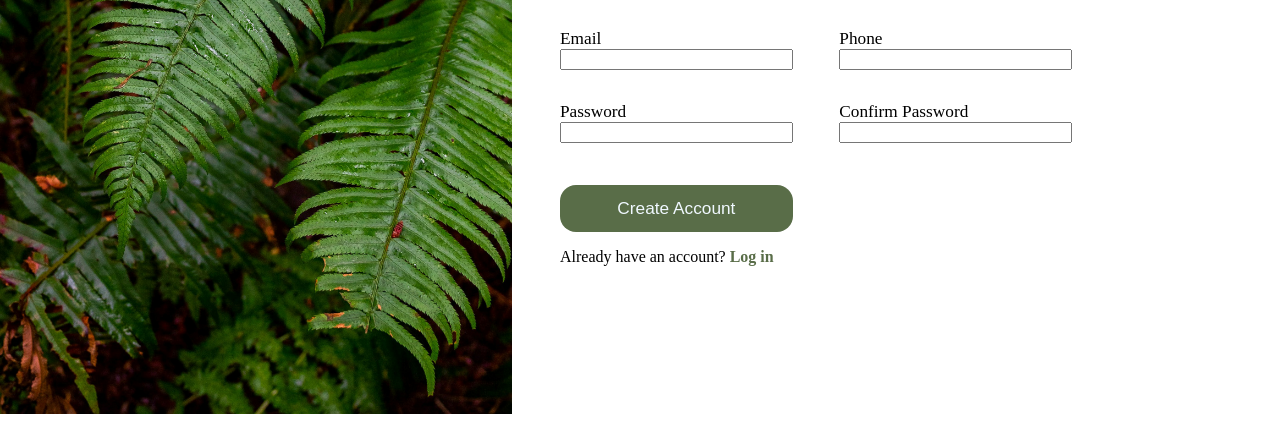
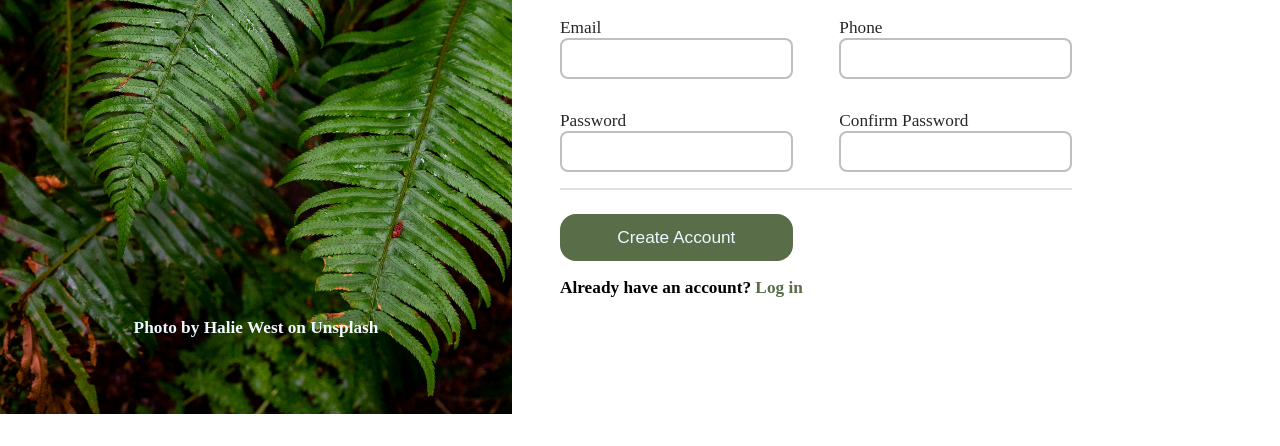
Before and after one commit to gsytnik/odin-signup-form, a plain HTML site: page index.html in a window 1280 px wide. Shown: the part 354-800 px from the top of the page. Drawn offline with Linux system fonts and the light colour scheme.

Commit message:
2/3 of the way there

```diff
--- a/index.html
+++ b/index.html
@@ -11,7 +11,7 @@
     <div id="leftSide">
         <div id="logoDiv"><img src="./img/odin-lined.png" alt="Odin Logo" id="logo" width="1rem" height="auto"><h1>ODIN</h1></div>
         <img src="./img/ferns-odin-project.jpg" alt="Giant ferns image" id="fernBG" width="800px" height="auto">
-
+        <p id="creds">Photo by Halie West on Unsplash</p>
     </div>
     <div id="rightSide">
         <div id="advert">
--- a/styles/style.css
+++ b/styles/style.css
@@ -8,7 +8,8 @@
 
 :root{
     --left-width: clamp(120px, 40vw, 800px);
-    --text-width: clamp(30ch, 40vw, 70ch);
+    --text-width: clamp(30ch, 40vw, 75ch);
+    --right-width: clamp(30ch, 40vw, 50rem);
     --legend-font-size: calc(1rem + .8vw);
     --medium-font-size: calc(1rem + .4vw);
     --small-font-size: calc(1rem + .1vw);
@@ -32,16 +33,20 @@ body{
 #mainContainer {
     display: flex;
     gap: 3rem;
+    flex-wrap: wrap;
     flex: 1;
 }
 
 #fernBG {
-    flex: 1;
+    flex: 0;
     height: auto;
     width: var(--left-width);
 }
 
 #leftSide{
+    display: flex;
+    justify-content: space-between;
+    flex-direction: column;
     position: relative;
     width: var(--left-width);
 }
@@ -49,12 +54,14 @@ body{
 #rightSide{
     display: flex;
     flex-direction: column;
-    width: clamp(180px, 55vw, 1200px);
+    width: var(--right-width);
     justify-content: center;
 }
 
 p {
-    max-width: var(--text-width);
+    max-width: var(--right-width);
+    font-size: var(--small-font-size);
+    font-weight: 600;
 }
 
 #logoDiv {
@@ -93,12 +100,14 @@ h1{
     display: flex;
     justify-content: space-between;
     flex-wrap: wrap;
-    width: var(--text-width);;
+    width: var(--right-width);
     gap: 2rem;
     padding: 1rem 0;
+    box-shadow: 0px 2px #80808040;
 }
 
 legend {
+    margin-top: calc(2 * var(--legend-font-size));
     margin-bottom: var(--legend-font-size);
     font-size: var(--legend-font-size);
     font-weight: 600;
@@ -106,7 +115,7 @@ legend {
 
 input, label{
     display: block;
-    width: calc(var(--text-width) / 2.2);
+    width: calc(var(--right-width) / 2.2);
 }
 
 button {
@@ -129,4 +138,21 @@ a, a:visited{
 
 label {
     font-size: var(--small-font-size);
+    color: #272727;
 }
+
+input {
+    font-size: var(--small-font-size);
+    padding: .5rem;
+    border-radius: .5rem;
+    border: 2px solid #80808080;
+}
+
+#creds {
+    align-self: center;
+    padding: 0;
+    margin: 0;
+    color: aliceblue;
+    position: relative;
+    margin-top: calc(-2rem - 5vw);
+}
```
